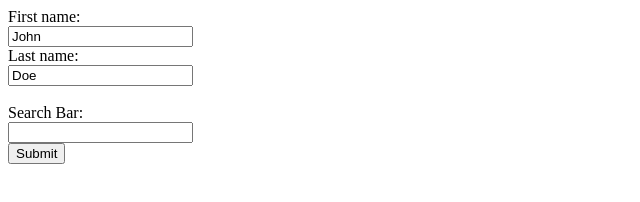
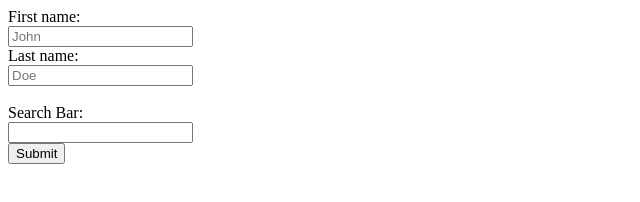
Before and after one commit to Shagain/first_html, a plain HTML site: page form.html in a window 1280 px wide. Shown: the full height of the page, 0-640 px from the left. Drawn offline with Linux system fonts and the light colour scheme.

Commit message:
replacing placeholder instaed of value into the input field

```diff
--- a/form.html
+++ b/form.html
@@ -11,10 +11,10 @@
   <form action="https://www.google.com/search" method="get">
 
     <label for="fname">First name:</label><br>
-    <input type="text" id="fname" name="fname" value="John"><br>
+    <input type="text" id="fname" name="fname" placeholder="John"><br>
 
     <label for="lname">Last name:</label><br>
-    <input type="text" id="lname" name="lname" value="Doe"><br><br>
+    <input type="text" id="lname" name="lname" placeholder="Doe"><br><br>
 
     <!-- <input type="submit" value="Submit"> -->
 
```
